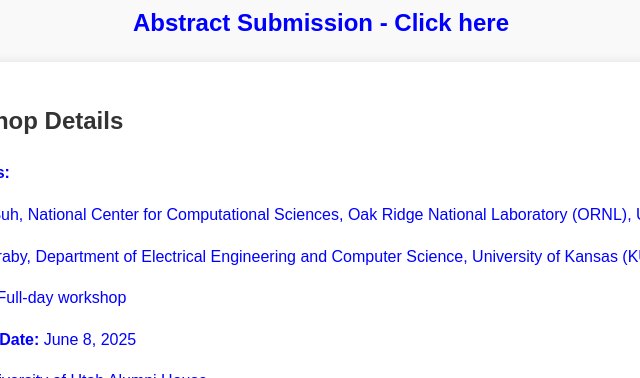
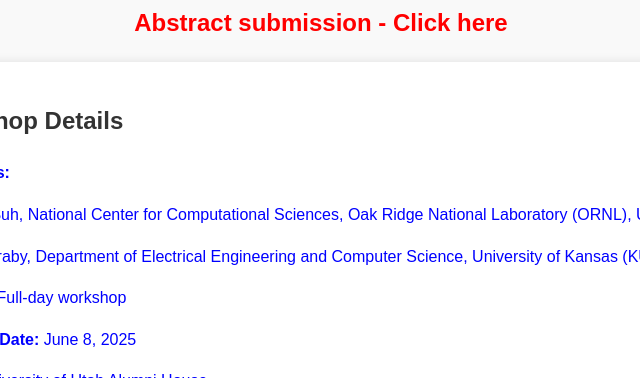
Before and after one commit to sfwqhe/sfwqhpc, a plain HTML site: page index.html in a window 1280 px wide. Shown: the part 722-1100 px from the top of the page, without its empty margins (319-959 px from the left). Drawn offline with Linux system fonts and the light colour scheme.

Commit message:
Update index.html

```diff
--- a/index.html
+++ b/index.html
@@ -100,7 +100,7 @@
 
         <p> </p>
             <a href="https://docs.google.com/forms/d/1G4VXZxWcG03WobeBeW0ZTGGWestpvHiM1-LVqPryflY/edit" target="_blank">
-                 <h2> <font color="blue">  Abstract Submission - Click here  </font> </h2>
+                 <h2> <font color="red">  Abstract submission - Click here  </font> </h2>
 
         </center>
 
```
